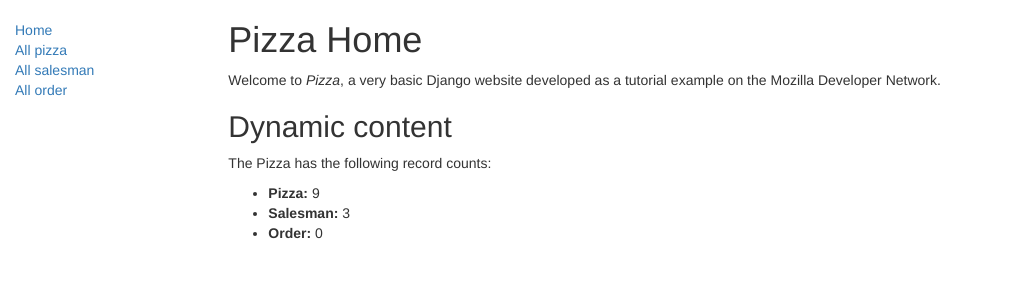
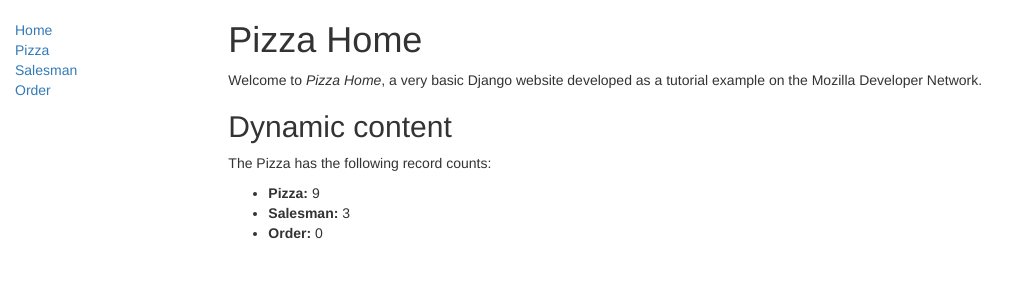
Before and after one commit to EduardParfenov/pizza_project, a Django app: page /catalog/ in a window 1280 px wide. Shown: the top 300 px of the page, without its empty margins (0-1029 px from the left). Run offline with Django 4.2, Linux system fonts and the light colour scheme; data comes from the database, SQL or seed files in the repository; data that the repository does not hold is empty; some libraries are stand-ins or nearby versions.

Commit message:
Создал страницу HOME

```diff
--- a/pizza/catalog/templates/base_generic.html
+++ b/pizza/catalog/templates/base_generic.html
@@ -1,7 +1,7 @@
 <!DOCTYPE html>
 <html lang="en">
 <head>
-    {% block title %} <title>Pizza</title>{% endblock %}
+    {% block title %} <title>Pizza Home</title>{% endblock %}
     <meta charset="UTF-8">
     <meta name="viewport" content="width=device-width, initial-scale=1">
     <link rel="stylesheet"
@@ -23,9 +23,9 @@
       {% block sidebar %}
       <ul class="sidebar-nav">
           <li><a href="{% url 'index' %}">Home</a></li>
-          <li><a href="">All pizza</a></li>
-          <li><a href="">All salesman</a></li>
-          <li><a href="">All order</a></li>
+          <li><a href="">Pizza</a></li>
+          <li><a href="">Salesman</a></li>
+          <li><a href="">Order</a></li>
       </ul>
      {% endblock %}
       </div>
--- a/pizza/catalog/templates/index.html
+++ b/pizza/catalog/templates/index.html
@@ -3,7 +3,7 @@
 {% block content %}
 <h1>Pizza Home</h1>
 
-  <p>Welcome to <em>Pizza</em>, a very basic Django website developed as a tutorial example on the Mozilla Developer Network.</p>
+  <p>Welcome to <em>Pizza Home</em>, a very basic Django website developed as a tutorial example on the Mozilla Developer Network.</p>
 
 <h2>Dynamic content</h2>
 
```
